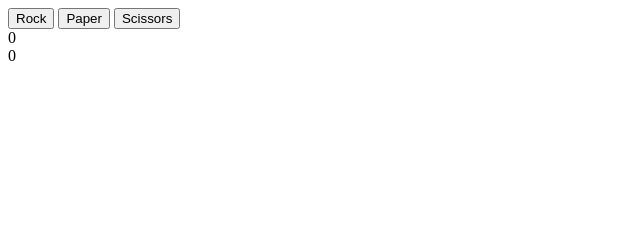
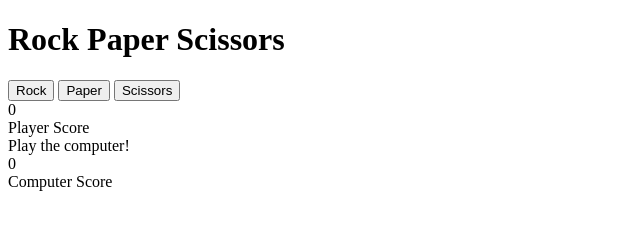
Before and after one commit to danielkurtsawyer/odin-rock-paper-scissors, a plain HTML site: page index.html in a window 1280 px wide. Shown: the whole page, without its empty margins (0-640 px from the left). Drawn offline with Linux system fonts and the light colour scheme.

Commit message:
Added more information to index.html
To better display the information to the user, I added a heading as well as wrapper divs around the scores, along with labels for the scores.

```diff
--- a/index.html
+++ b/index.html
@@ -7,14 +7,21 @@
     <script src="rockPaperScissors.js" defer></script>
 </head>
 <body>
+    <h1>Rock Paper Scissors</h1>
     <button class="rock">Rock</button>
     <button class="paper">Paper</button>
     <button class="scissors">Scissors</button>
 
     <div class="results">
-        <div class="playerScore">0</div>
-        <div class="message"></div>
-        <div class="computerScore">0</div>
+        <div class="player">
+            <div class="playerScore">0</div>
+            <div>Player Score</div>
+        </div>
+        <div class="message">Play the computer!</div>
+        <div class="computer">
+            <div class="computerScore">0</div>
+            <div>Computer Score</div>
+        </div>
     </div>
 </body>
 </html>
```
